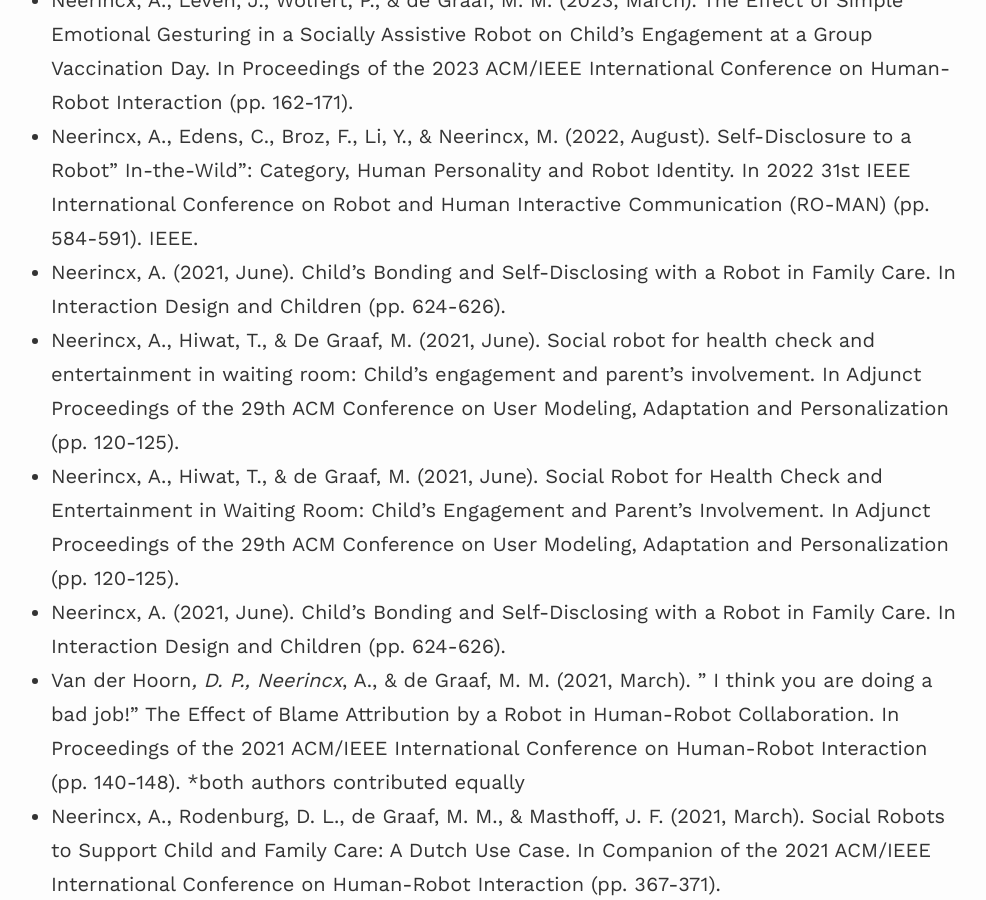
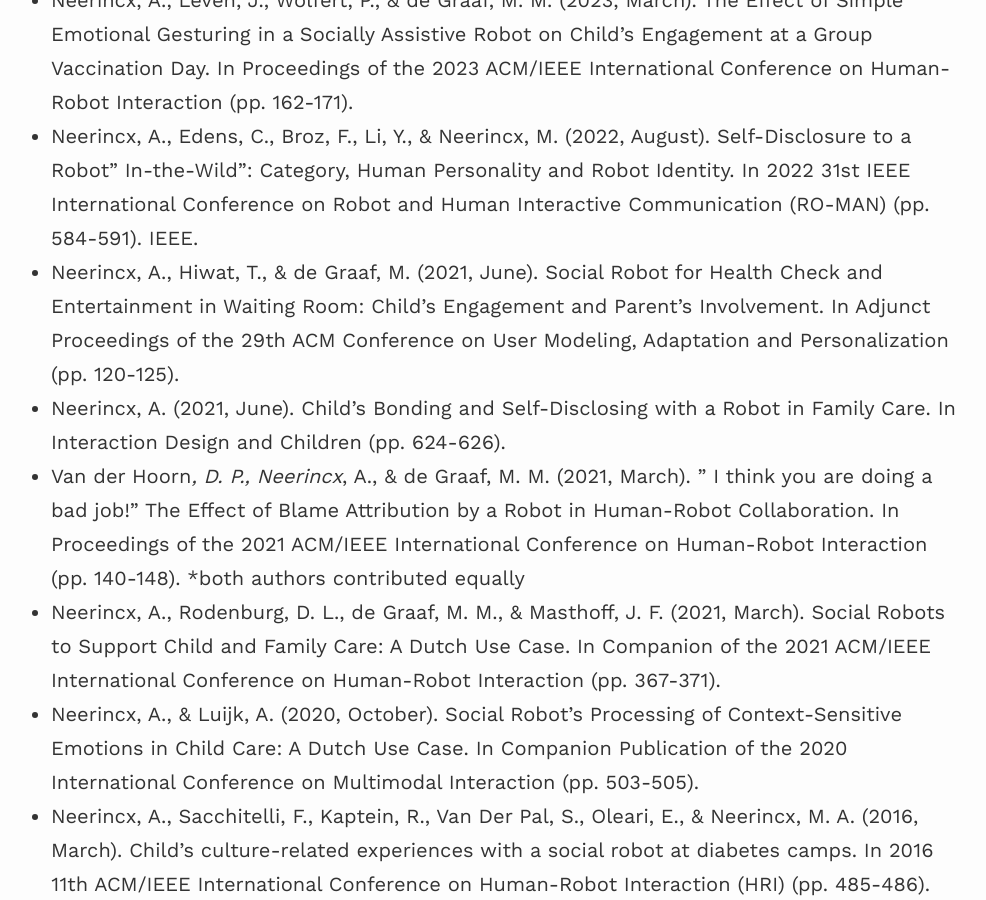
Before and after one commit to ANeerincx/website, a Jekyll site: the page built from _pages/research_output.md, in a window 1280 px wide and 900 px high, scrolled down 359 px. Shown: the whole window, without its empty margins (154-1140 px from the left). Built offline with Jekyll 4.4.1, drawn with Linux system fonts in a browser that asks for light colours; nearby versions of some CDN libraries.

Commit message:
Update research_output.md

```diff
--- a/_pages/research_output.md
+++ b/_pages/research_output.md
@@ -11,8 +11,6 @@ For a complete list of my publications, see my scholar profile: https://scholar.
 
 - Neerincx, A., Leven, J., Wolfert, P., & de Graaf, M. M. (2023, March). The Effect of Simple Emotional Gesturing in a Socially Assistive Robot on Child's Engagement at a Group Vaccination Day. In Proceedings of the 2023 ACM/IEEE International Conference on Human-Robot Interaction (pp. 162-171).
 - Neerincx, A., Edens, C., Broz, F., Li, Y., & Neerincx, M. (2022, August). Self-Disclosure to a Robot" In-the-Wild": Category, Human Personality and Robot Identity. In 2022 31st IEEE International Conference on Robot and Human Interactive Communication (RO-MAN) (pp. 584-591). IEEE.
-- Neerincx, A. (2021, June). Child’s Bonding and Self-Disclosing with a Robot in Family Care. In Interaction Design and Children (pp. 624-626).
-- Neerincx, A., Hiwat, T., & De Graaf, M. (2021, June). Social robot for health check and entertainment in waiting room: Child’s engagement and parent’s involvement. In Adjunct Proceedings of the 29th ACM Conference on User Modeling, Adaptation and Personalization (pp. 120-125).
 - Neerincx, A., Hiwat, T., & de Graaf, M. (2021, June). Social Robot for Health Check and Entertainment in Waiting Room: Child’s Engagement and Parent’s Involvement. In Adjunct Proceedings of the 29th ACM Conference on User Modeling, Adaptation and Personalization (pp. 120-125).
 - Neerincx, A. (2021, June). Child’s Bonding and Self-Disclosing with a Robot in Family Care. In Interaction Design and Children (pp. 624-626).
 - Van der Hoorn*, D. P., Neerincx*, A., & de Graaf, M. M. (2021, March). ” I think you are doing a bad job!” The Effect of Blame Attribution by a Robot in Human-Robot Collaboration. In Proceedings of the 2021 ACM/IEEE International Conference on Human-Robot Interaction (pp. 140-148). *both authors contributed equally
```
